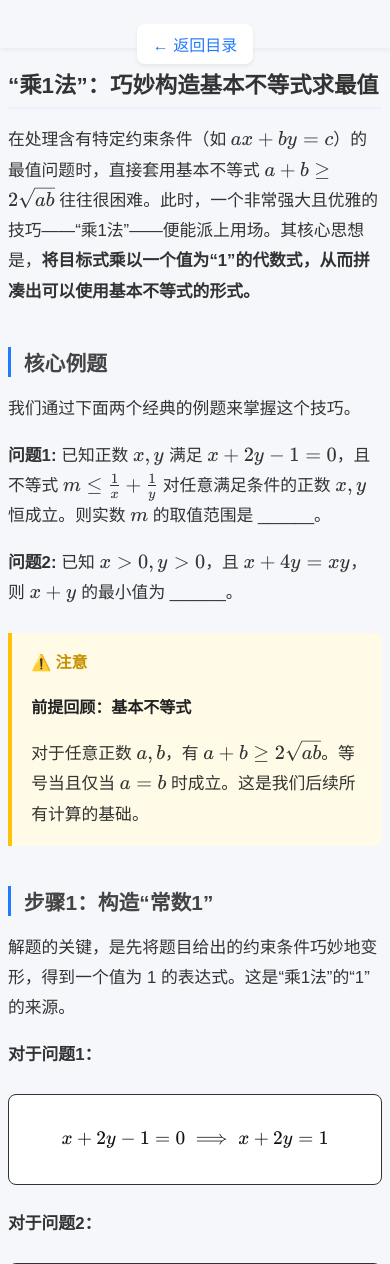
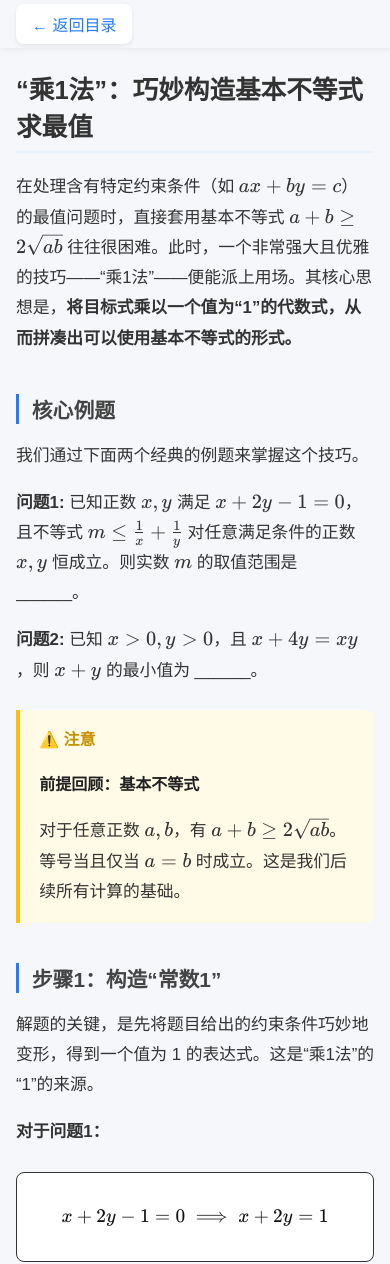
Before and after one commit to Leowly/math, a Flask app: page /view/b1_2_1.html in a window 390 px wide. Shown: the top 1264 px of the page. Run offline with Flask 3, Linux system fonts and the light colour scheme; some libraries are stand-ins or nearby versions.

Commit message:
修改了css

```diff
--- a/static/styles.css
+++ b/static/styles.css
@@ -133,19 +133,3 @@ h2 {
   box-shadow: 0 2px 5px rgba(0,0,0,0.05);
   height: 3rem; /* 固定高度 */
 }
-
-@media (max-width: 600px) {
-  .page-header { text-align: center; }
-  body { padding: 0 0.5rem 2rem; } /* 移除顶部内边距 */
-  .site-title { font-size: 1.6rem; margin: 5rem 0 1rem; }
-  #toc details { padding: 0.3rem 0.7rem; }
-  .unit-list a { padding: 0.4rem 0.5rem; }
-  h2 { font-size: 1.4rem; margin-bottom: 1rem; }
-
-  .back-link {
-    position: static;
-    transform: none;
-    margin: 1.5rem 0 0.5rem;
-    display: inline-block;
-  }
-}
```
